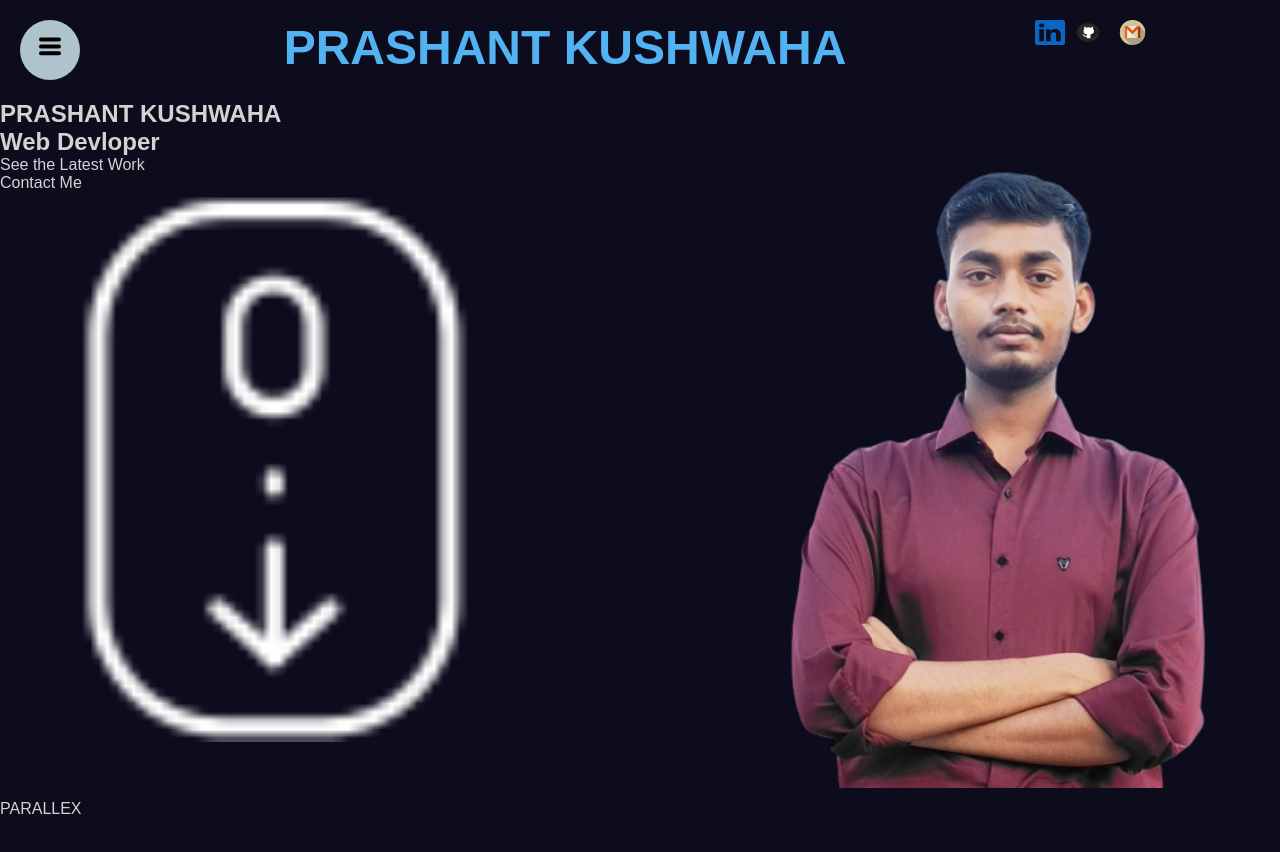
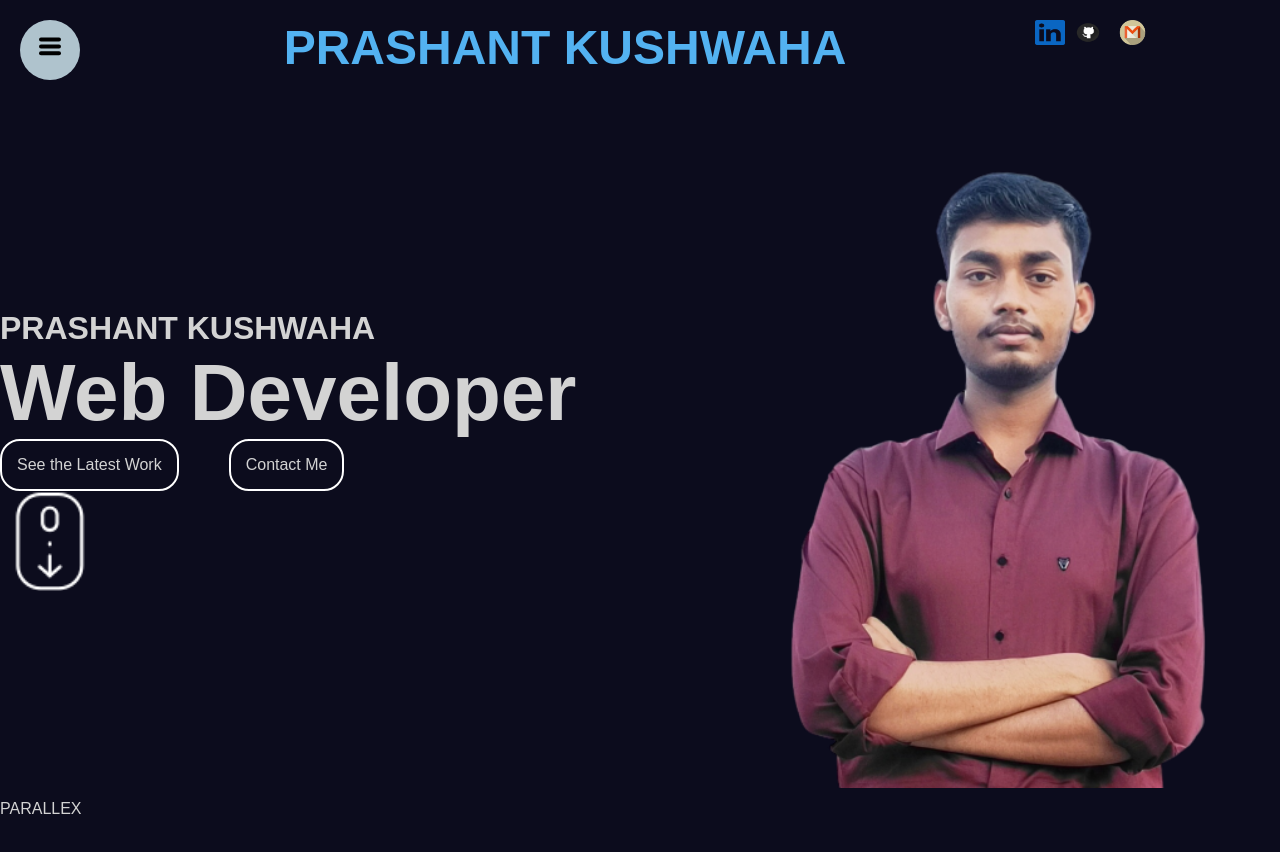
Before and after one commit to kushwahaPrashant24/Portfolio-, a React (Create React App) app: page / in a window 1280 px wide. Shown: the top 852 px of the page. Built offline with nearby package versions, Linux system fonts and the light colour scheme.

Commit message:
added text area

```diff
--- a/src/Homepage/Content/Content.css
+++ b/src/Homepage/Content/Content.css
@@ -4,10 +4,49 @@
 
 }
 
+/*text area*/
+#text-area{
+    height: calc(100vh - 100px);
+    width: 150%;
+    display: flex;
+    flex-direction: column;
+    justify-content: center;
+    align-items: self-start;
+}
+
+#text-h2{
+    font-size: 2rem;
+
+}
+
+#text-h1{
+     font-size: 5rem;
+}
+
+#text-info{
+  display: flex;
+  gap: 50px;
+}
+
+.buttoms{
+    border: 2px solid white;
+    border-radius: 20px;
+    padding: 15px;
+}
+
+#Scrolling{
+    height: 100px;
+    width: 100px;
+}
+
+/*text area end*/
+
 #Wrapper{
+
     height: 100%;
     max-width: 100vw;
     background-color: aqua;
+
 }
 
 #Images{
--- a/src/Homepage/Content/Content.jsx
+++ b/src/Homepage/Content/Content.jsx
@@ -1,7 +1,7 @@
 import React from "react";
 import '../Content/Content.css';
 import Image from '../../Images/png-removebg-preview.png';
-import ScrollImg from '../../Images/scroll.png';
+import Textarea from './textarea';
 
 
 
@@ -10,13 +10,7 @@ import ScrollImg from '../../Images/scroll.png';
 function Content (){
     return <div id="content">
     <div className="Wrapper">
-     <div id="text-area">
-        <h2>PRASHANT KUSHWAHA</h2>
-        <h1>Web Devloper</h1>
-        <div className="buttoms">See the Latest Work</div>
-        <div className="buttoms">Contact Me</div>
-       <img src={ScrollImg} />
-     </div>
+     <Textarea />
      </div>
 
        <div id="Images"><img src={Image}  /></div>
--- /dev/null
+++ b/src/Homepage/Content/textarea.jsx
@@ -0,0 +1,21 @@
+import React from "react";
+import ScrollImg from '../../Images/scroll.png';
+
+function textarea() {
+    return<div id="text-area">
+    <h2 id="text-h2">PRASHANT KUSHWAHA</h2>
+    <h1 id="text-h1">Web Developer</h1>
+
+
+    <div id="text-info">
+    <div className="buttoms">See the Latest Work</div>
+    <div className="buttoms">Contact Me</div>
+    </div>
+
+   <img id="Scrolling" src={ScrollImg} />
+ </div>
+
+}
+
+
+export default textarea;
```
